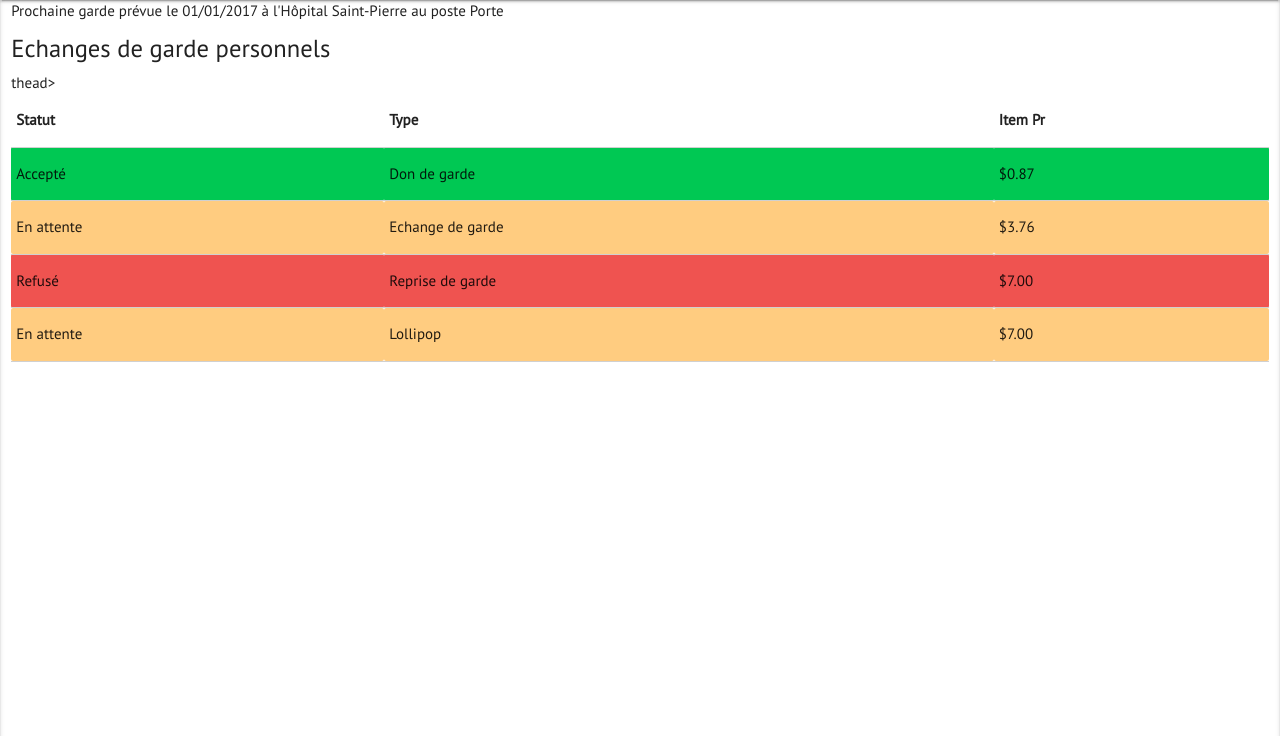
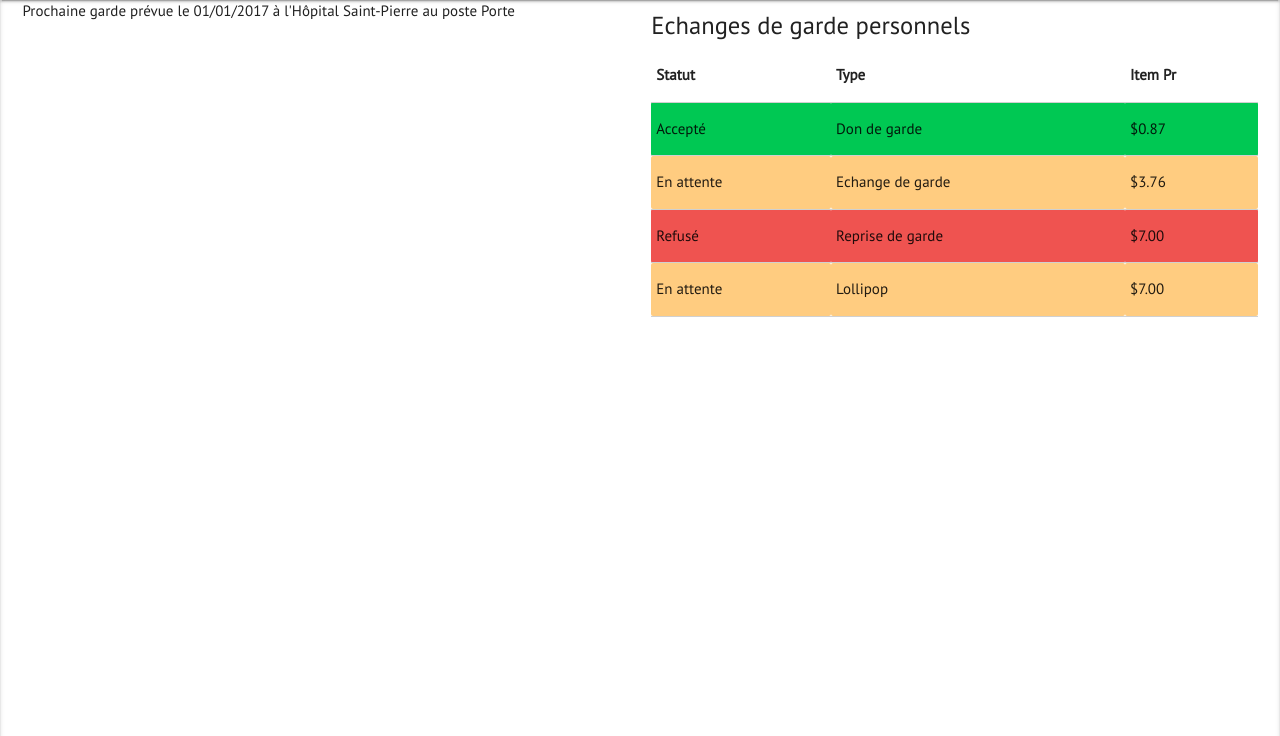
Before and after one commit to rahulyhg/stagesULB, a PHP site: template resources/views/home.twig in a window 1280 px wide. Shown: the part 64-800 px from the top of the page. Run offline with PHP 8.4, Linux system fonts and the light colour scheme; the template is opened without the code that fills it, so the values that code supplies are empty; some libraries are stand-ins or nearby versions.

Commit message:
reconfig home

```diff
--- a/resources/views/home.twig
+++ b/resources/views/home.twig
@@ -1,8 +1,11 @@
 {% extends 'templates/app.twig' %}
 
 {% block content %}
+<div class="row">
+    <div class="col s6">
         Prochaine garde prévue le 01/01/2017 à l'Hôpital Saint-Pierre au poste Porte
-
+    </div>
+    <div class="col s6">
         {# ici sont mises les dernières échanges de garde auxquels l'user a participé #}
         <h5>Echanges de garde personnels</h5>
         <table class="bordered">
@@ -12,7 +15,7 @@
                 <th>Type</th>
                 <th>Item Pr</tr>
             </ice</th>
-		thead>
+            </thead>
 
             <tbody>
             <tr class="green accent-4">
@@ -37,6 +40,6 @@
             </tr>
             </tbody>
         </table>
-
-
+    </div>
+</div>
 {% endblock %}
--- a/resources/views/templates/app.twig
+++ b/resources/views/templates/app.twig
@@ -6,8 +6,8 @@
     <title>Stages ULB</title>
     <link href="https://fonts.googleapis.com/css?family=PT+Sans" rel="stylesheet">
     <link href="http://fonts.googleapis.com/icon?family=Material+Icons" rel="stylesheet">
-    <link rel="stylesheet" href="/public/assets/css/materialize.min.css">
-	<link rel="stylesheet" href="/public/assets/css/app.css">
+    <link rel="stylesheet" href="/stagesULB/public/assets/css/materialize.min.css">
+	<link rel="stylesheet" href="/stagesULB/public/assets/css/app.css">
 </head>
 <body>
 	{% include 'templates/partials/navigation.twig' %}
@@ -19,8 +19,8 @@
             {% endblock %}
         </div>
 	</div>
-    <script type="text/javascript" src="/public/assets/js/jquery.min.js"></script>
-    <script src="/public/assets/js/materialize.min.js"></script>
-    <script src="/public/assets/js/app.js"></script>
+    <script type="text/javascript" src="/stagesULB/public/assets/js/jquery.min.js"></script>
+    <script src="/stagesULB/public/assets/js/materialize.min.js"></script>
+    <script src="/stagesULB/public/assets/js/app.js"></script>
 </body>
 </html>
```
Lines whose indentation alone changed are shown as unchanged.
